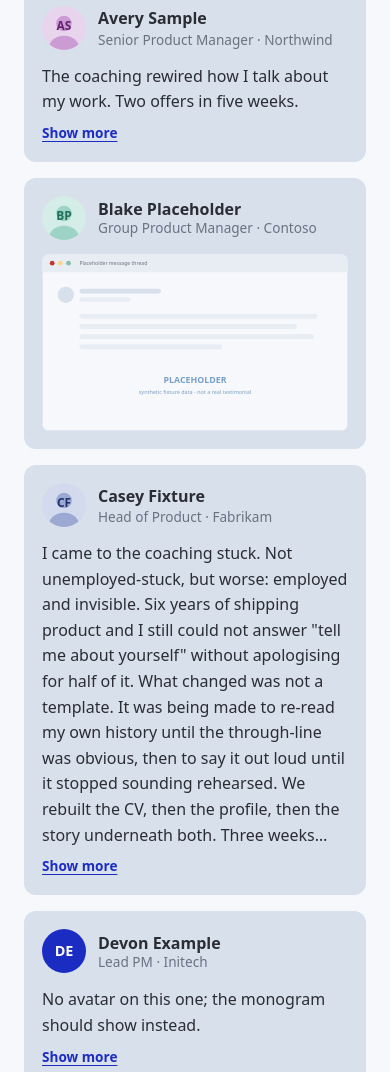
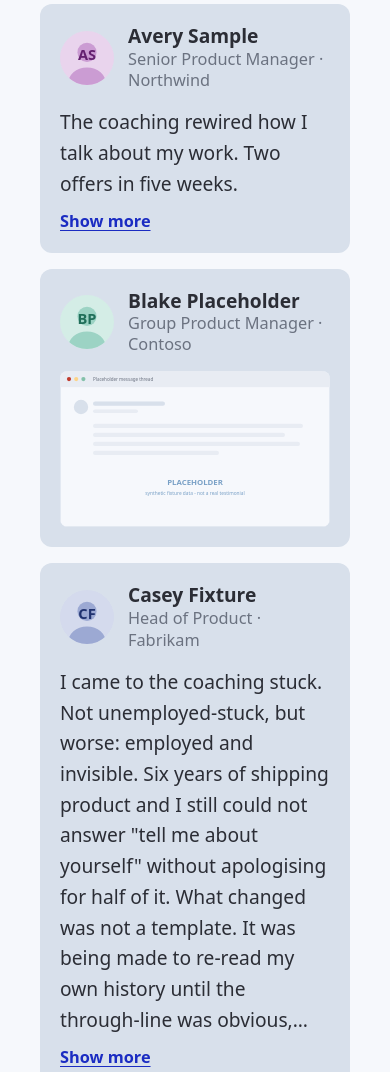
Before and after one commit to Coach-James-Gunaca-Limited/James, a plain HTML site: page widgets/preview.html in a window 390 px wide. Shown: the part 767-1839 px from the top of the page. Drawn offline with Linux system fonts and the light colour scheme.

Commit message:
Harden the widget against host CSS, and scale it up
Five changes from review against the live Squarespace page.

The blue rule down the left of every quote was not mine. Squarespace styles
blockquote globally with selectors like `.sqs-block-content blockquote`, which
out-specifies a plain `.jg-wol blockquote`, so its border, padding, margin and
italics all applied to the widget's quotes. Reproduced with a stand-in
stylesheet at the same specificity, then fixed by pairing each element with a
class we own, which wins on specificity, and resetting border, padding,
margin, indent, quotes, list-style, font-style, letter-spacing and transform.

The same audit caught a bug nobody had reported: the host's `img` rule beat
`.jg-wol__avatar`, so a site setting image border-radius to 0 would have
squared off every circular avatar. Avatar and screenshot rules are now
element+class too.

Uneven column tops were the same root cause. Locally the top edge measured
perfectly flat, so the shift had to come from a host margin landing on the
first element inside each card. The reset removes it. Measured at 0px spread
against the hostile stylesheet.

Everything is about 20% larger: quote and name 1rem to 1.2rem, meta 0.85 to
1.02rem, avatars 44px to 54px, columns 320px to 340px so the wider type still
gets three columns on a standard page.

The widget has 20px of its own padding, 16px on narrow screens.

The button now matches Squarespace's primary buttons rather than sitting
visibly small beside them. Taken from the site's own CSS rather than guessed:
--primary-button-font-font-size-value is 1.3 and --maxPageWidth 1186px, which
computes to about 20.3px at weight 700, with 1rem/1.2rem padding. The widget's
button renders 56px tall, matching.

Co-Authored-By: Claude Opus 5 <noreply@anthropic.com>

```diff
--- a/widgets/wall-of-love.html
+++ b/widgets/wall-of-love.html
@@ -29,12 +29,14 @@
   --jg-wol-accent: #1B2CC2;        /* Persian */
   --jg-wol-radius: 12px;
   --jg-wol-gap: 20px;
-  --jg-wol-col: 320px;
+  --jg-wol-pad: 20px;
+  --jg-wol-col: 340px;
 
   --jg-wol-font-head: 'nohemi-3qocai', 'Nohemi', system-ui, sans-serif;
   --jg-wol-font-quote: 'working-1sjdck', 'Working', 'Plus Jakarta Sans', system-ui, sans-serif;
   --jg-wol-font-body: 'plus-jakarta-sans-rdo6u5', 'Plus Jakarta Sans', system-ui, sans-serif;
 
+  padding: var(--jg-wol-pad);
   font-family: var(--jg-wol-font-body);
   color: var(--jg-wol-text);
   line-height: 1.55;
@@ -44,84 +46,117 @@
 .jg-wol *::before,
 .jg-wol *::after { box-sizing: border-box; }
 
+/* Neutralise the host template's own element styling.
+   Squarespace styles blockquote, figure, figcaption, p, ul and li globally,
+   with selectors like `.sqs-block-content blockquote` that out-specify a plain
+   `.jg-wol blockquote`. Its blockquote rule is what drew a blue rule down the
+   left of every quote. Each selector below pairs the element with a class we
+   own, which raises specificity above the host's and wins. */
+.jg-wol figure.jg-wol__figure,
+.jg-wol blockquote.jg-wol__quote,
+.jg-wol p.jg-wol__text,
+.jg-wol ul.jg-wol__grid,
+.jg-wol li.jg-wol__card,
+.jg-wol li.jg-wol__skeleton,
+.jg-wol figcaption.jg-wol__by,
+.jg-wol div.jg-wol__who,
+.jg-wol div.jg-wol__name,
+.jg-wol a.jg-wol__name,
+.jg-wol div.jg-wol__meta {
+  margin: 0;
+  padding: 0;
+  border: 0;
+  background: none;
+  text-indent: 0;
+  quotes: none;
+  text-align: inherit;
+  list-style: none;
+  font-style: normal;      /* the host italicises blockquote */
+  letter-spacing: normal;
+  text-transform: none;
+}
+
+.jg-wol blockquote.jg-wol__quote::before,
+.jg-wol blockquote.jg-wol__quote::after,
+.jg-wol p.jg-wol__text::before,
+.jg-wol p.jg-wol__text::after { content: none; }
+
+.jg-wol img { max-width: 100%; border: 0; }
+
 /* Masonry. CSS columns let each card keep its natural height and the next card
    pull up into the gap, instead of every card in a row stretching to match the
    tallest one. */
-.jg-wol__grid {
+.jg-wol ul.jg-wol__grid {
   columns: var(--jg-wol-col);
   column-gap: var(--jg-wol-gap);
-  margin: 0;
-  padding: 0;
-  list-style: none;
 }
 
-.jg-wol__card {
+.jg-wol li.jg-wol__card {
   break-inside: avoid;
   -webkit-column-break-inside: avoid;
   page-break-inside: avoid;      /* older WebKit */
   display: block;
+  /* No top margin: a stray one from the host template would push the first
+     card of a column down and break the flat top edge of the wall. */
   margin: 0 0 var(--jg-wol-gap);
   background: var(--jg-wol-card);
-  border: 0;
   border-radius: var(--jg-wol-radius);
-  padding: 22px;
+  padding: 24px;
 }
 
-.jg-wol__figure { margin: 0; }
-
 /* Attribution — first in the card, so the person leads. */
-.jg-wol__by {
+.jg-wol figcaption.jg-wol__by {
   display: flex;
   align-items: center;
-  gap: 12px;
-  margin: 0 0 14px;
+  gap: 14px;
+  margin: 0 0 16px;
 }
 
-.jg-wol__avatar,
-.jg-wol__monogram {
-  width: 44px;
-  height: 44px;
-  flex: 0 0 44px;
+.jg-wol img.jg-wol__avatar,
+.jg-wol span.jg-wol__monogram {
+  width: 54px;
+  height: 54px;
+  flex: 0 0 54px;
+  border: 0;
+  /* Element+class, because the host styles bare `img` at a specificity that
+     would otherwise square off the avatars. */
   border-radius: 50%;
   object-fit: cover;
 }
 
-.jg-wol__monogram {
+.jg-wol span.jg-wol__monogram {
   display: grid;
   place-items: center;
   font-family: var(--jg-wol-font-head);
-  font-size: .9rem;
+  font-size: 1.1rem;
   font-weight: 600;
   color: #FFFFFF;
   background: var(--jg-wol-accent);
 }
 
-.jg-wol__who { min-width: 0; }
+.jg-wol div.jg-wol__who { min-width: 0; }
 
-.jg-wol__name {
+.jg-wol .jg-wol__name {
   font-family: var(--jg-wol-font-head);
   font-weight: 600;
-  font-size: 1rem;
+  font-size: 1.2rem;
   line-height: 1.25;
   overflow-wrap: anywhere;
 }
 
-.jg-wol__meta {
+.jg-wol div.jg-wol__meta {
   font-family: var(--jg-wol-font-head);
   font-weight: 400;
-  font-size: .85rem;
+  font-size: 1.02rem;
   line-height: 1.3;
   color: var(--jg-wol-muted);
   overflow-wrap: anywhere;
 }
 
 /* Quote */
-.jg-wol__quote { margin: 0; }
-
-.jg-wol__text {
-  margin: 0;
+.jg-wol p.jg-wol__text {
   font-family: var(--jg-wol-font-quote);
-  font-size: 1rem;
+  font-size: 1.2rem;
   line-height: 1.6;
   white-space: pre-line;      /* keep author line breaks, still plain text */
   overflow-wrap: anywhere;
@@ -135,14 +170,14 @@
   overflow: hidden;
 }
 
-.jg-wol__more {
+.jg-wol button.jg-wol__more {
   display: inline-block;
-  margin-top: 8px;
+  margin: 10px 0 0;
   padding: 0;
   border: 0;
   background: none;
   font-family: var(--jg-wol-font-head);
-  font-size: .85rem;
+  font-size: 1.02rem;
   font-weight: 600;
   color: var(--jg-wol-accent);
   cursor: pointer;
@@ -150,38 +185,42 @@
   text-underline-offset: 3px;
 }
 
-.jg-wol__shot {
+.jg-wol img.jg-wol__shot {
   display: block;
   width: 100%;
   height: auto;
-  margin-top: 14px;
+  margin-top: 16px;
+  border: 0;
   border-radius: 8px;
 }
 
-.jg-wol__link {
+.jg-wol .jg-wol__link {
   color: inherit;
   text-decoration: none;
 }
-.jg-wol__link:hover,
-.jg-wol__link:focus-visible { text-decoration: underline; text-underline-offset: 3px; }
+.jg-wol .jg-wol__link:hover,
+.jg-wol .jg-wol__link:focus-visible { text-decoration: underline; text-underline-offset: 3px; }
 
 /* Controls and states */
-.jg-wol__foot { margin-top: 26px; text-align: center; }
+.jg-wol__foot { margin-top: 30px; text-align: center; }
 
-.jg-wol__btn {
+/* Sized to sit alongside Squarespace's own primary buttons, which on this site
+   compute to about 20px at weight 700 with 1rem/1.2rem padding. */
+.jg-wol button.jg-wol__btn {
   font-family: var(--jg-wol-font-head);
   font-weight: 700;
-  font-size: .95rem;
+  font-size: 1.27rem;
+  line-height: 1.2;
   color: #FFFFFF;
   background: var(--jg-wol-accent);
   border: 0;
   border-radius: 999px;
-  padding: 12px 28px;
+  padding: 1rem 2.4rem;
   cursor: pointer;
 }
-.jg-wol__btn[hidden] { display: none; }
+.jg-wol button.jg-wol__btn[hidden] { display: none; }
 
-.jg-wol__btn--ghost {
+.jg-wol button.jg-wol__btn--ghost {
   color: var(--jg-wol-accent);
   background: transparent;
 }
@@ -195,21 +234,21 @@
 .jg-wol__note {
   border-radius: var(--jg-wol-radius);
   background: var(--jg-wol-card);
-  padding: 34px 20px;
+  padding: 38px 22px;
   text-align: center;
   color: var(--jg-wol-muted);
-  font-size: .95rem;
+  font-size: 1.1rem;
 }
-.jg-wol__note p { margin: 0 0 12px; }
+.jg-wol__note p { margin: 0 0 14px; }
 .jg-wol__note p:last-child { margin-bottom: 0; }
 
-.jg-wol__skeleton {
+.jg-wol li.jg-wol__skeleton {
   break-inside: avoid;
   margin: 0 0 var(--jg-wol-gap);
   border-radius: var(--jg-wol-radius);
   background: var(--jg-wol-card);
   opacity: .55;
-  min-height: 168px;
+  min-height: 190px;
 }
 
 /* Screen-reader-only, scoped so it cannot collide with Squarespace's own. */
@@ -224,8 +263,8 @@
 }
 
 @media (max-width: 600px) {
-  .jg-wol { --jg-wol-col: 240px; --jg-wol-gap: 16px; }
-  .jg-wol__card { padding: 18px; }
+  .jg-wol { --jg-wol-col: 260px; --jg-wol-gap: 16px; --jg-wol-pad: 16px; }
+  .jg-wol li.jg-wol__card { padding: 20px; }
 }
 </style>
 
@@ -402,7 +441,6 @@
     var message = text(record.message);
     if (message) {
       var quote = el('blockquote', 'jg-wol__quote');
-      quote.style.margin = '0';
       var body = el('p', 'jg-wol__text', message);
       quote.appendChild(body);
       figure.appendChild(quote);
```
